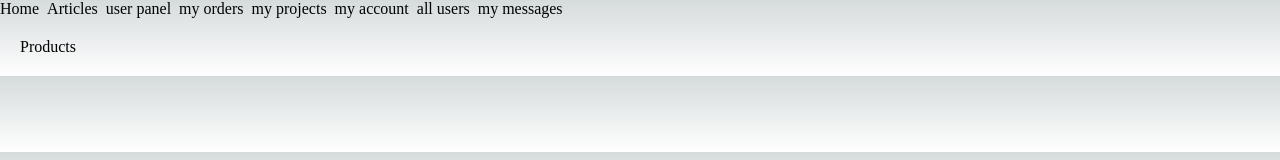
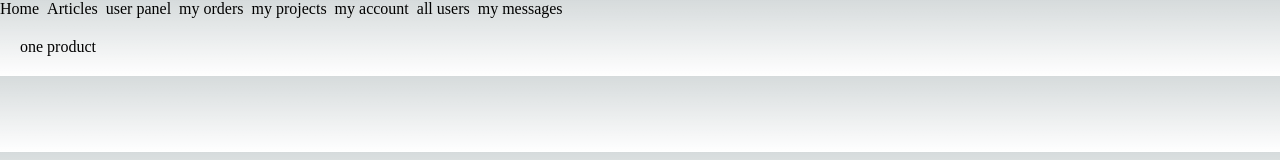
Before and after one commit to alirezaAslani-eng/nextJs-course, a Next.js app: page /Products in a window 1280 px wide. Shown: the top 160 px of the page. Built offline with nearby package versions, Linux system fonts and the light colour scheme.

Commit message:
pre-render -> prefetch Link Component

```diff
--- a/pages/Products.jsx
+++ b/pages/Products.jsx
@@ -1,9 +1,14 @@
-import React from 'react'
+import Link from "next/link";
+import React from "react";
 
 function Products() {
   return (
-    <div>Products</div>
-  )
+    <div>
+      <Link href={"/products/1"} prefetch>
+        one product
+      </Link>
+    </div>
+  );
 }
 
-export default Products
+export default Products;
```
Also changed, not shown: 1 other file (tests, documents, lock files or other folders).
